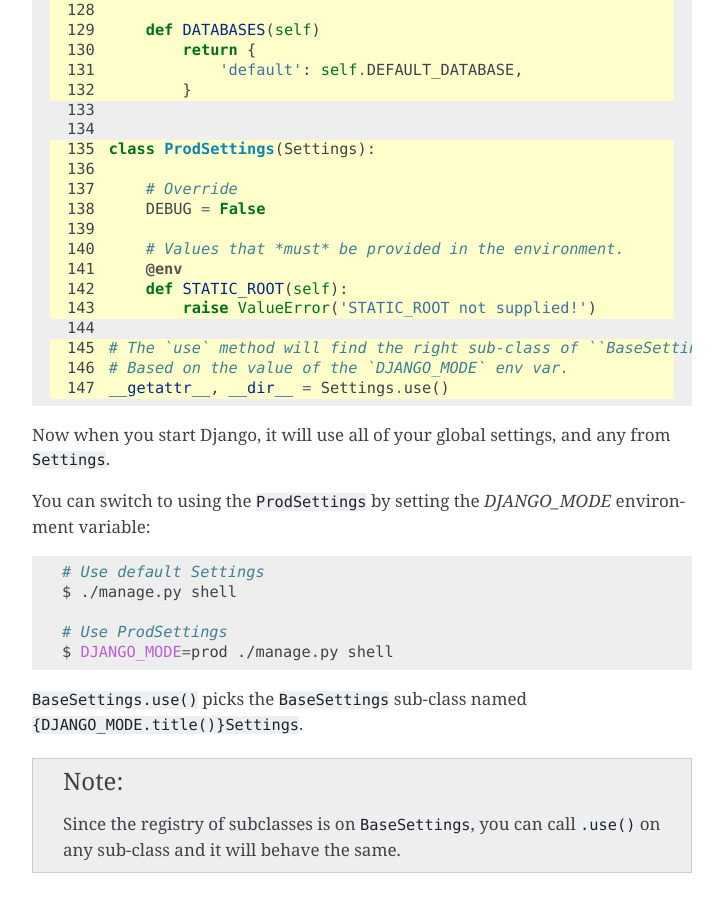
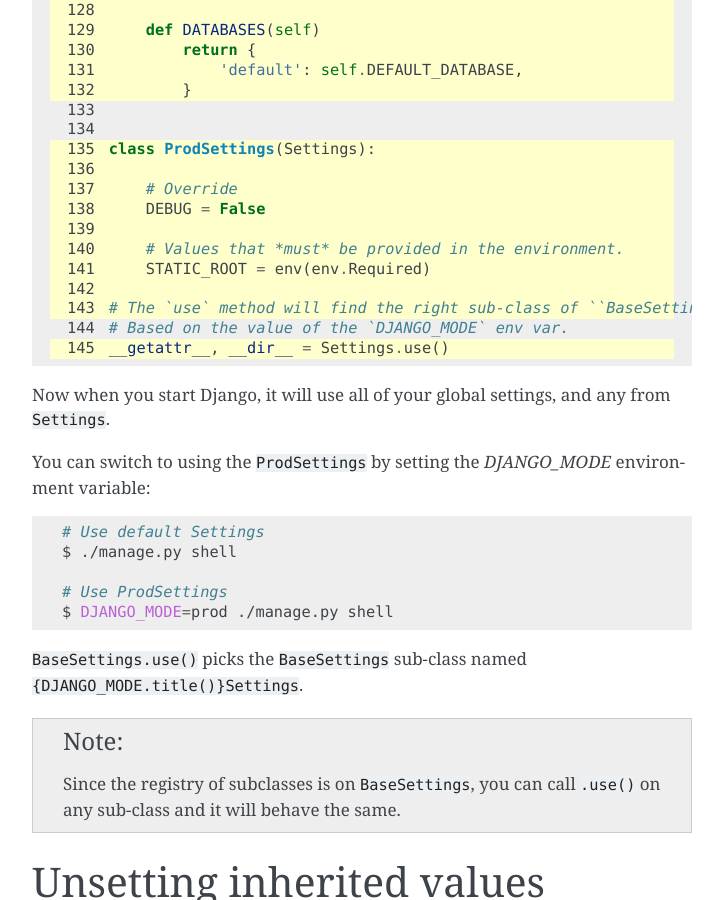
Before and after one commit to funkybob/django-classy-settings, a Sphinx documentation site: the page built from docs/index.rst, in a window 1280 px wide and 900 px high, scrolled down 3291 px. Shown: the whole window, without its empty margins (388-1111 px from the left). Built offline with Sphinx 7.4.7, drawn with Linux system fonts in a browser that asks for light colours.

Commit message:
Catch up docs

```diff
--- a/docs/index.rst
+++ b/docs/index.rst
@@ -183,9 +183,7 @@
         DEBUG = False
 
         # Values that *must* be provided in the environment.
-        @env
-        def STATIC_ROOT(self):
-            raise ValueError('STATIC_ROOT not supplied!')
+        STATIC_ROOT = env(env.Required)
 
     # The `use` method will find the right sub-class of ``BaseSettings`` to use
     # Based on the value of the `DJANGO_MODE` env var.
```
